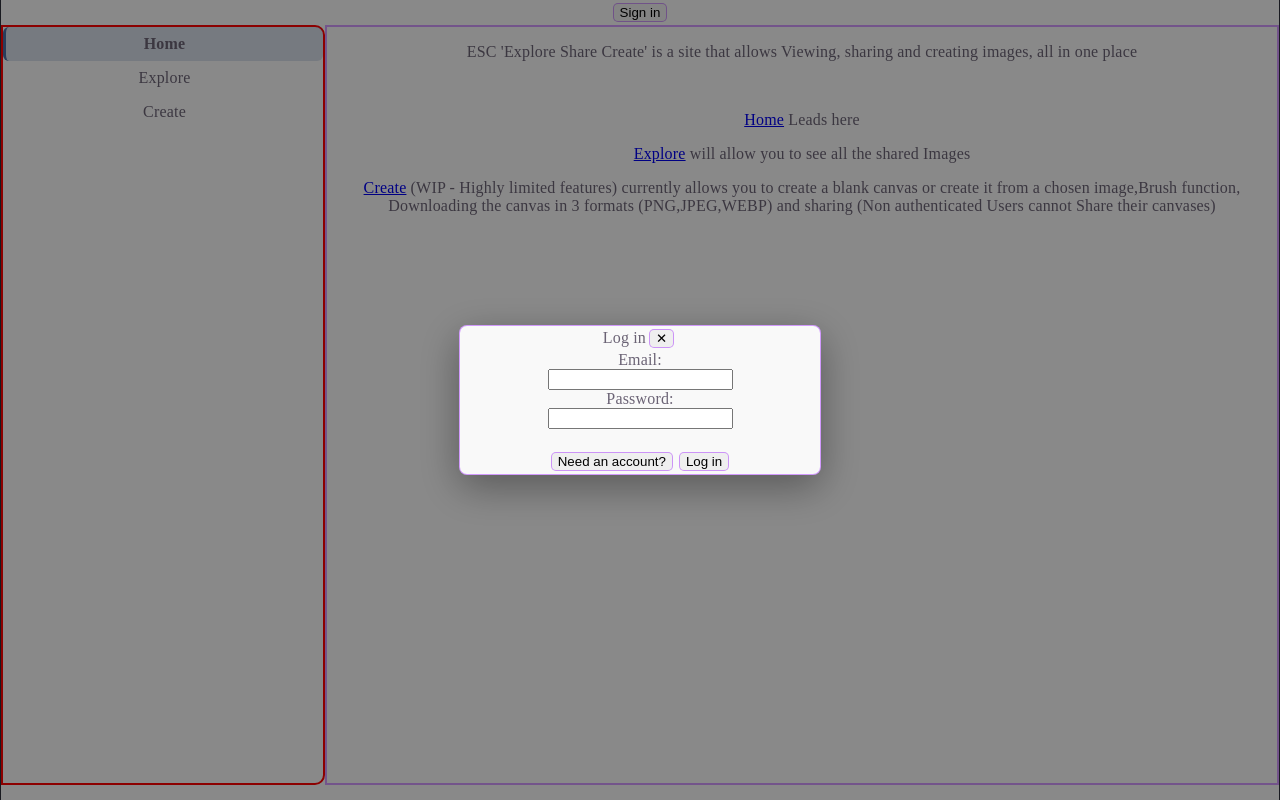
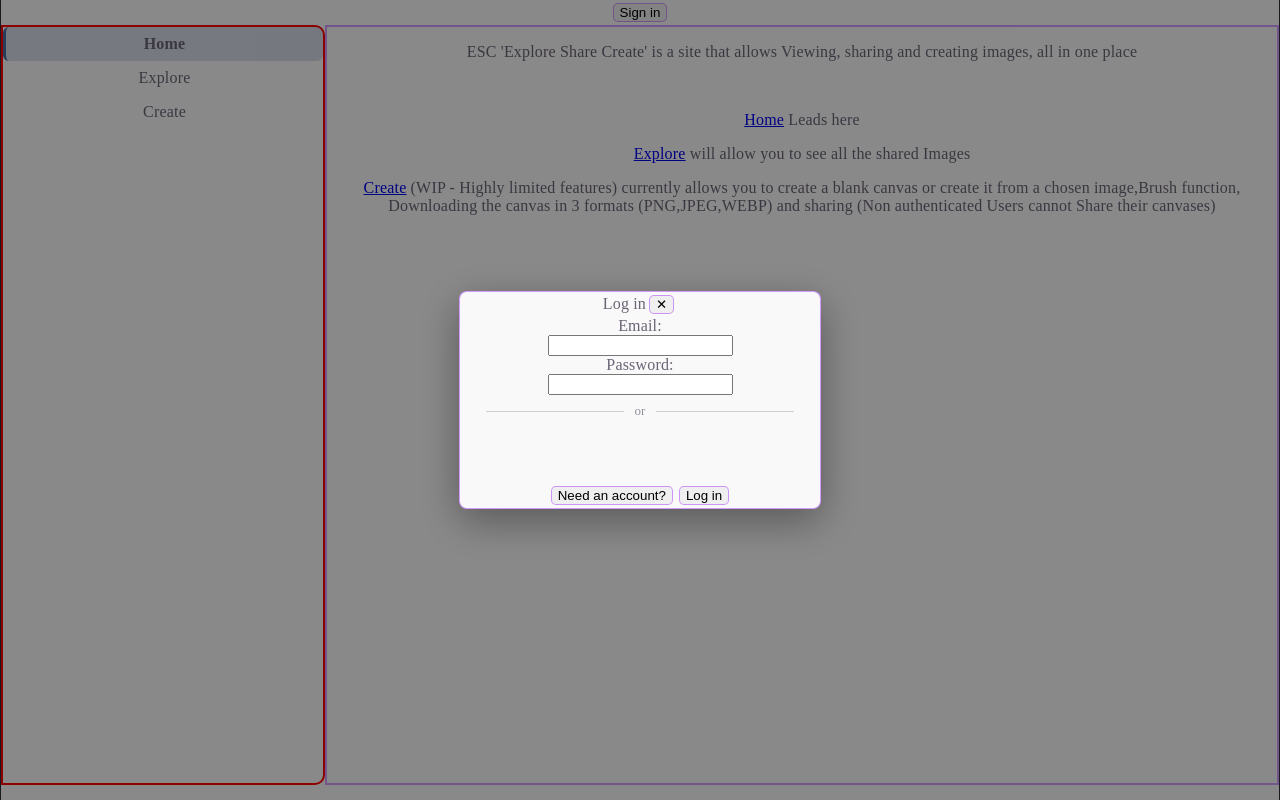
Before and after one commit to Annoyinju/ESC, a React (Vite) app: page / in a window 1280 px wide. Both pictures are taken after a click on the button "Sign in". Built offline with nearby package versions, Linux system fonts and the light colour scheme; no server answers.

Commit message:
Added css oriented around the login window

```diff
--- a/src/App.css
+++ b/src/App.css
@@ -132,18 +132,50 @@ canvas {
     background: rgba(0, 0, 0, 0.45);
 }
 
+.googleSlot {
+    display: flex;
+    flex-direction: column;
+    align-items: center;
+    gap: 10px;
+    padding: 8px 16px 14px;
+    color-scheme: light;      /* removes the white box behind the iframe */
+}
+
+.googleSlot > div {
+    max-width: 100%;          /* the button's wrapper must not overflow the popup */
+}
+
+.orDivider {
+    display: flex;
+    align-items: center;
+    width: 100%;
+    font-size: 13px;
+    opacity: 0.7;
+}
+.orDivider::before,
+.orDivider::after {
+    content: "";
+    flex: 1;
+    height: 1px;
+    background: currentColor;
+    opacity: 0.4;
+    margin: 0 10px;
+}
+
 
 .popup {
+   height: auto;
     position: relative;
     margin: 0;
     width: min(360px, calc(100vw - 32px));
-    max-height: calc(100vh - 64px);
+    max-height: calc(100vh - 32px);
     overflow: auto;
     background: var(--bg);
     border: 1px solid var(--accent-border);
     border-radius: 8px;
     box-shadow: 0 12px 40px rgba(0, 0, 0, 0.35);
 }
+
 
 .exploreScroll {
     height: 75vh;
--- a/src/assets/components/LoginWindow.tsx
+++ b/src/assets/components/LoginWindow.tsx
@@ -97,14 +97,16 @@ export default function LoginWindow({ onSuccess, onCancel }: LoginWindowProps) {
 
 
                 </div>
-
-                <GoogleLogin
+                <div className="googleSlot">
+                    <span className="orDivider">or</span>
+                    <GoogleLogin
                         onSuccess={(r) => r.credential && googleSignIn(r.credential)}
                         onError={() => setError("Google sign-in failed")}
-                        theme="outline"
-                        size="small"
+                        theme="filled_black"
                         shape="pill"
-                        />
+                        width={280}
+                    />
+                </div>
 
                 {error && <p style={{ color: "#c0392b", margin: "0 16px 10px" }}>{error}</p>}
 
```
